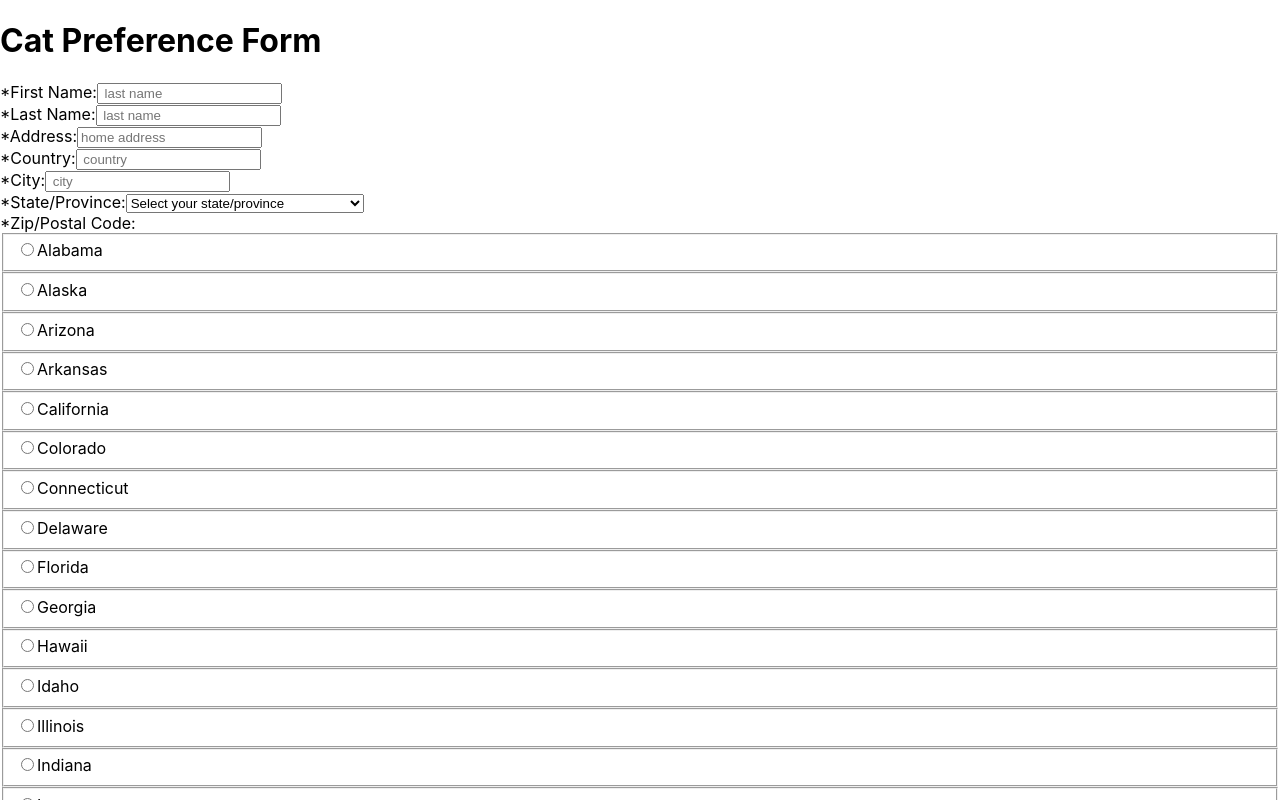
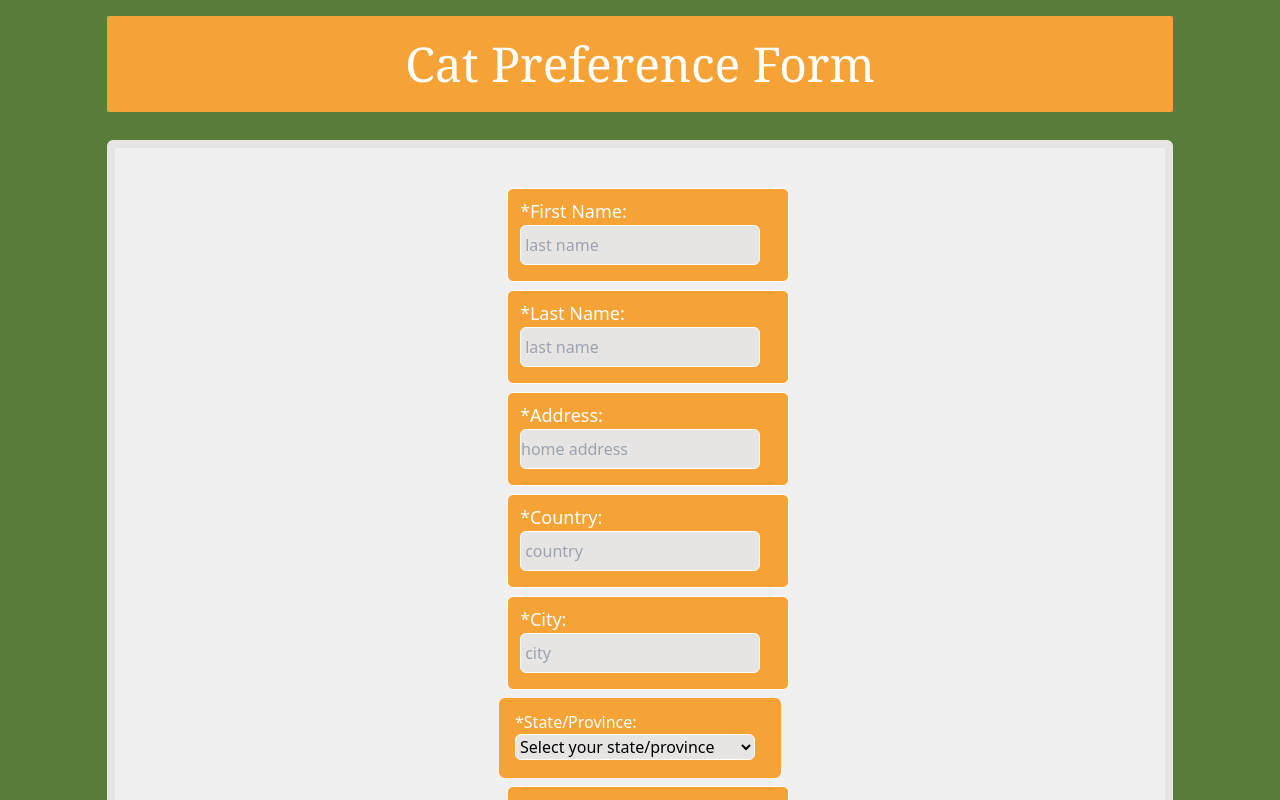
Before and after one commit to cssgunc/beautiful-together, a React (Create React App) app: page /catform in a window 1280 px wide. Shown: the top 800 px of the page. Built offline with nearby package versions, Linux system fonts and the light colour scheme.

Commit message:
fixed some css

```diff
--- a/package.json
+++ b/package.json
@@ -36,5 +36,8 @@
       "last 1 firefox version",
       "last 1 safari version"
     ]
+  },
+  "devDependencies": {
+    "tailwindcss": "^3.4.1"
   }
 }
--- a/src/index.css
+++ b/src/index.css
@@ -1,13 +1,3 @@
-body {
-  margin: 0;
-  font-family: -apple-system, BlinkMacSystemFont, 'Segoe UI', 'Roboto', 'Oxygen',
-    'Ubuntu', 'Cantarell', 'Fira Sans', 'Droid Sans', 'Helvetica Neue',
-    sans-serif;
-  -webkit-font-smoothing: antialiased;
-  -moz-osx-font-smoothing: grayscale;
-}
-
-code {
-  font-family: source-code-pro, Menlo, Monaco, Consolas, 'Courier New',
-    monospace;
-}
+@tailwind base;
+@tailwind components;
+@tailwind utilities;
--- a/src/pages/CatForm.js
+++ b/src/pages/CatForm.js
@@ -1,12 +1,13 @@
 "use client";
 import { useState } from "react";
+
 
 export const CatForm = () => {
     const [page, setPage] = useState(0);
     return (
         <main className="flex flex-col items-center bg-backgroundGreen w-full h-full w-min-full h-min-full">
 
-            <h1 className="text-center text-5xl m-2 my-4 font-serif w-10/12 min-h-min min-w-min p-5 text-white justify-center rounded-sm border-themeOrange border-4 bg-themeOrange">Cat Preference Form <i className="icomoon-e913"></i></h1>
+            <h1 className="text-center text-5xl m-2 my-4 font-serif w-10/12 min-h-min min-w-min p-5 text-white justify-center rounded-sm border-themeOrange border-4 bg-themeOrange">Cat Preference Form<i className="icomoon-e913"></i></h1>
 
             <form id="catform" className="flex p-8 justify-center m-3 bg-background w-5/6 min-w-min min-h-min rounded-md border- border-stone-200 border-8">
                 <div id="part1" className={page === 0 ? "": "hidden"}>
```
Also changed, not shown: 1 other file (tests, documents, lock files or other folders).
